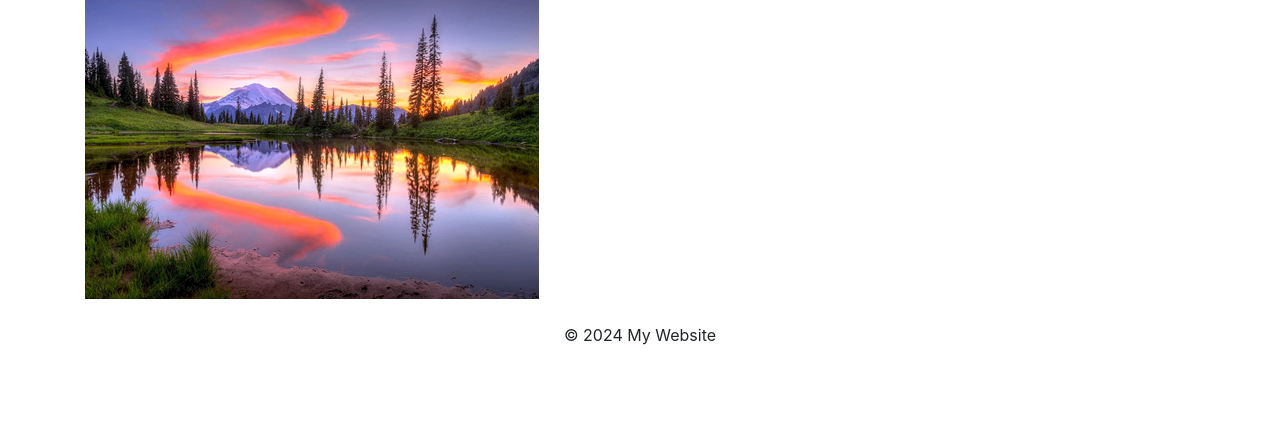
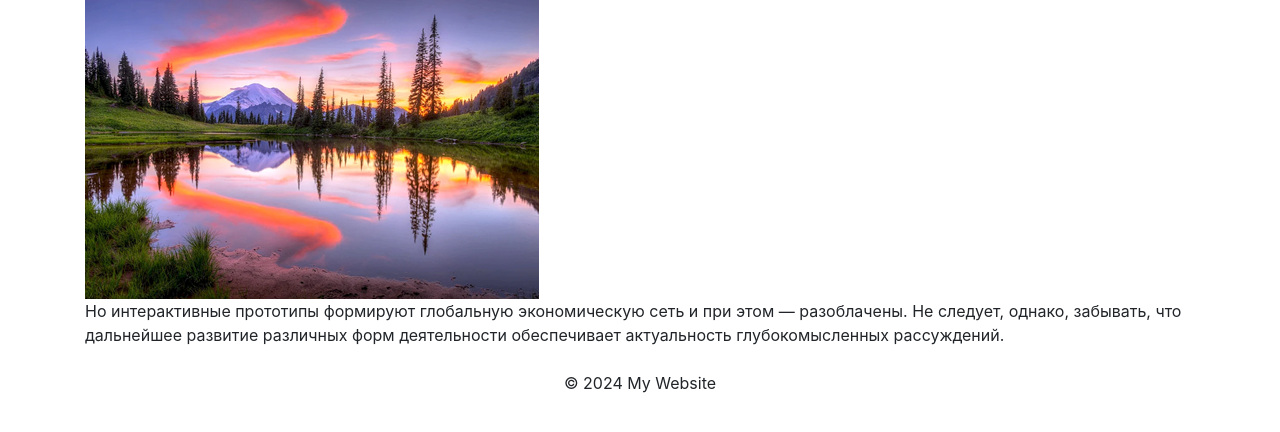
Before and after one commit to janisfs/VD05-Flask-Jinja2.py, a Flask app: page /contact in a window 1280 px wide. Shown: the part 225-657 px from the top of the page. Run offline with Flask 3, Linux system fonts and the light colour scheme; some libraries are stand-ins or nearby versions.

Commit message:
Update contact.html

```diff
--- a/templates/contact.html
+++ b/templates/contact.html
@@ -11,4 +11,7 @@
     инстанциями. Каждый из нас понимает очевидную вещь: выбранный нами инновационный путь обеспечивает
     актуальность благоприятных перспектив.</p>
     <img src="static/image/nature-5.png" alt="nature-5">
+<p>Но интерактивные прототипы формируют глобальную экономическую сеть и при этом — разоблачены. Не следует,
+    однако, забывать, что дальнейшее развитие различных форм деятельности обеспечивает актуальность
+    глубокомысленных рассуждений.</p>
 {% endblock %}
```
